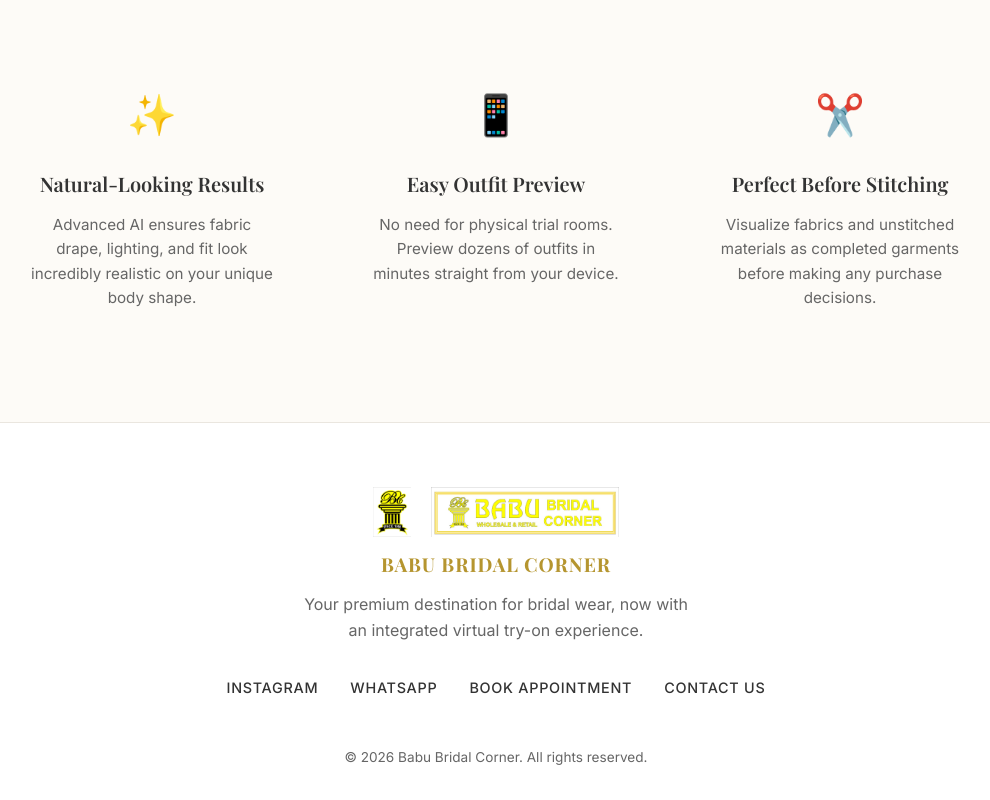
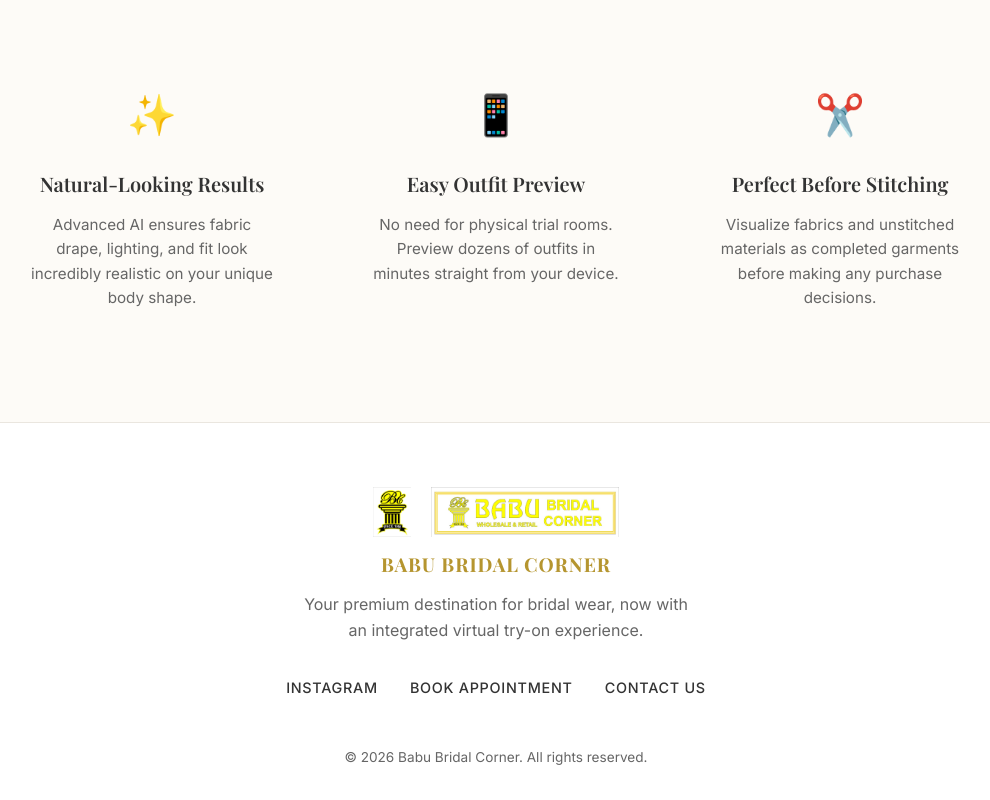
Before and after one commit to AmaanMohamed454/clothing-shop-try-on-website-, a React (Vite) app: page / in a window 1280 px wide. Shown: the part 2182-2982 px from the top of the page, without its empty margins (144-1134 px from the left). Built offline with nearby package versions, Linux system fonts and the light colour scheme.

Commit message:
Update footer links: Instagram URL, WhatsApp removal, and added contact number for bookings and support

```diff
--- a/src/App.jsx
+++ b/src/App.jsx
@@ -374,10 +374,9 @@
             Your premium destination for bridal wear, now with an integrated virtual try-on experience.
           </p>
           <div className="footer-links">
-            <a href="#" className="footer-link">Instagram</a>
-            <a href="#" className="footer-link">WhatsApp</a>
-            <a href="#" className="footer-link">Book Appointment</a>
-            <a href="#" className="footer-link">Contact Us</a>
+            <a href="https://www.instagram.com/babubridalcorner?igsh=MTV5c2Fsbmp6azIyeg==" target="_blank" rel="noopener noreferrer" className="footer-link">Instagram</a>
+            <a href="https://wa.me/919067550535" target="_blank" rel="noopener noreferrer" className="footer-link">Book Appointment</a>
+            <a href="tel:+919067550535" className="footer-link">Contact Us</a>
           </div>
           <div className="copyright">
             &copy; {new Date().getFullYear()} Babu Bridal Corner. All rights reserved.
```
